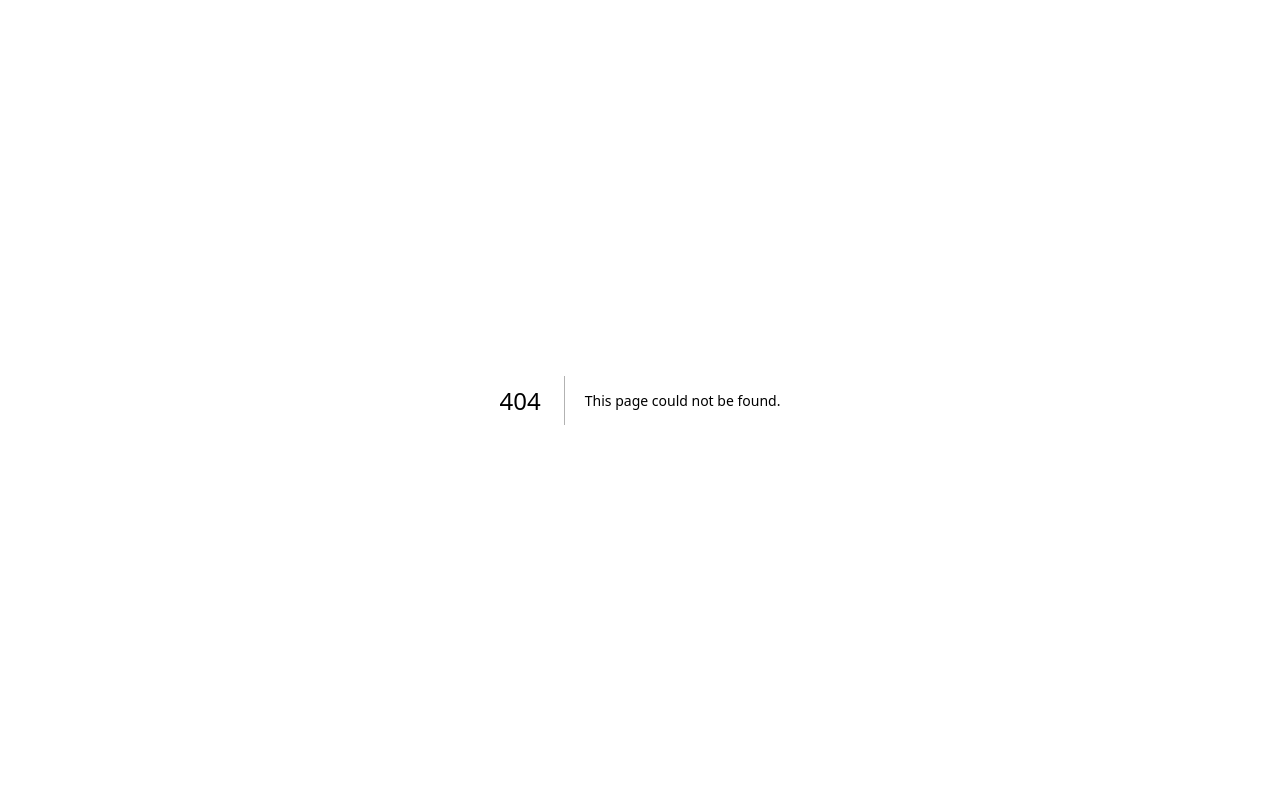
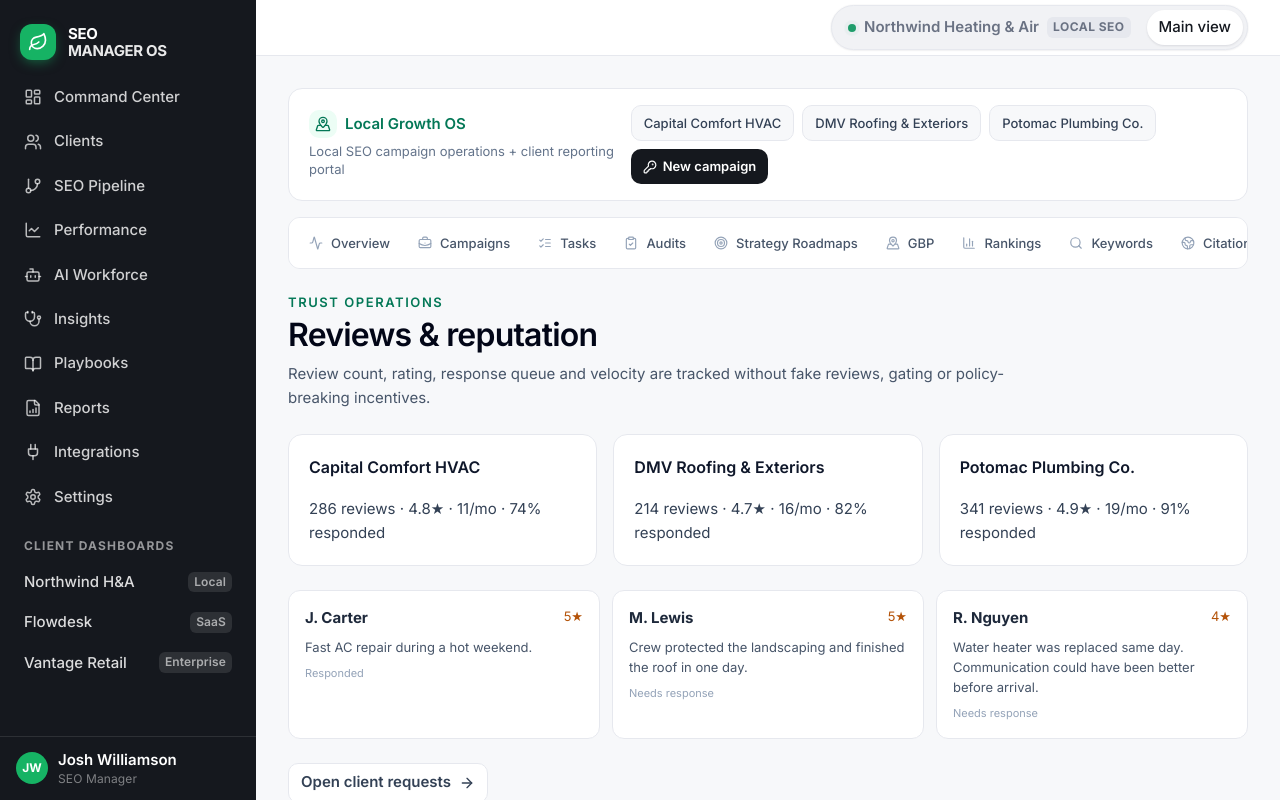
Before and after one commit to branderboy/seo-manager-os, a Next.js app: page /growth/reviews in a window 1280 px wide. Before the commit this address had no page. Built offline with nearby package versions, Linux system fonts and the light colour scheme.

Commit message:
feat(local-growth): add reviews route

```diff
--- /dev/null
+++ b/src/app/(os)/growth/reviews/page.tsx
@@ -0,0 +1,5 @@
+import { ReviewsScreen } from "@/components/local-growth/module-screens";
+
+export default function ReviewsPage() {
+  return <ReviewsScreen />;
+}
```
